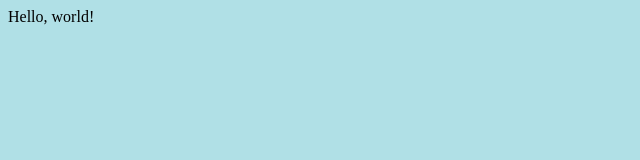
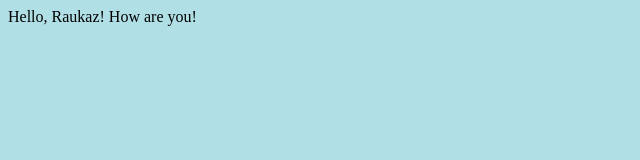
Before and after one commit to Raukaz/project0, a plain HTML site: page index.html in a window 1280 px wide. Shown: the whole page, without its empty margins (0-640 px from the left). Drawn offline with Linux system fonts and the light colour scheme.

Commit message:
index.html new feature

```diff
--- a/index.html
+++ b/index.html
@@ -5,6 +5,6 @@
         <link rel="stylesheet" href="style.css">
     </head>
     <body>
-        Hello, world!
+        Hello, Raukaz! How are you!
     </body>
 </html>
```
